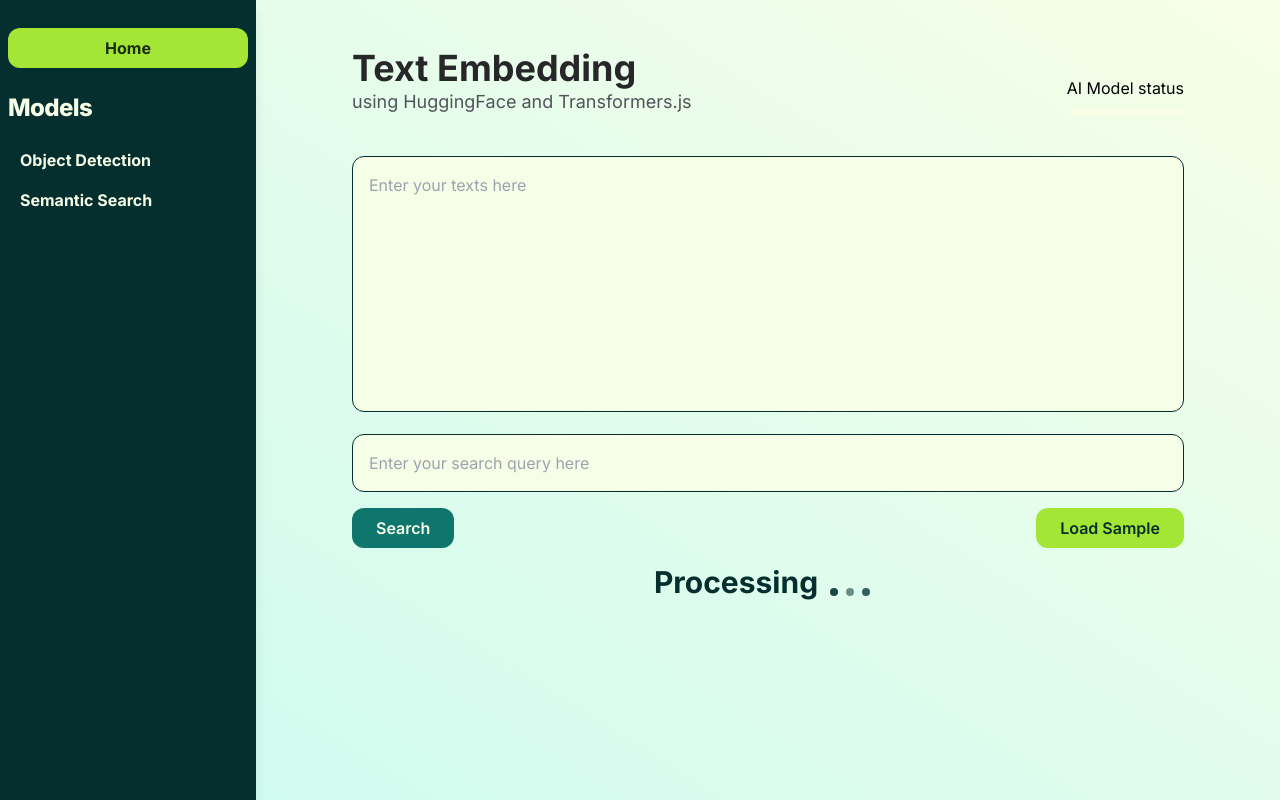
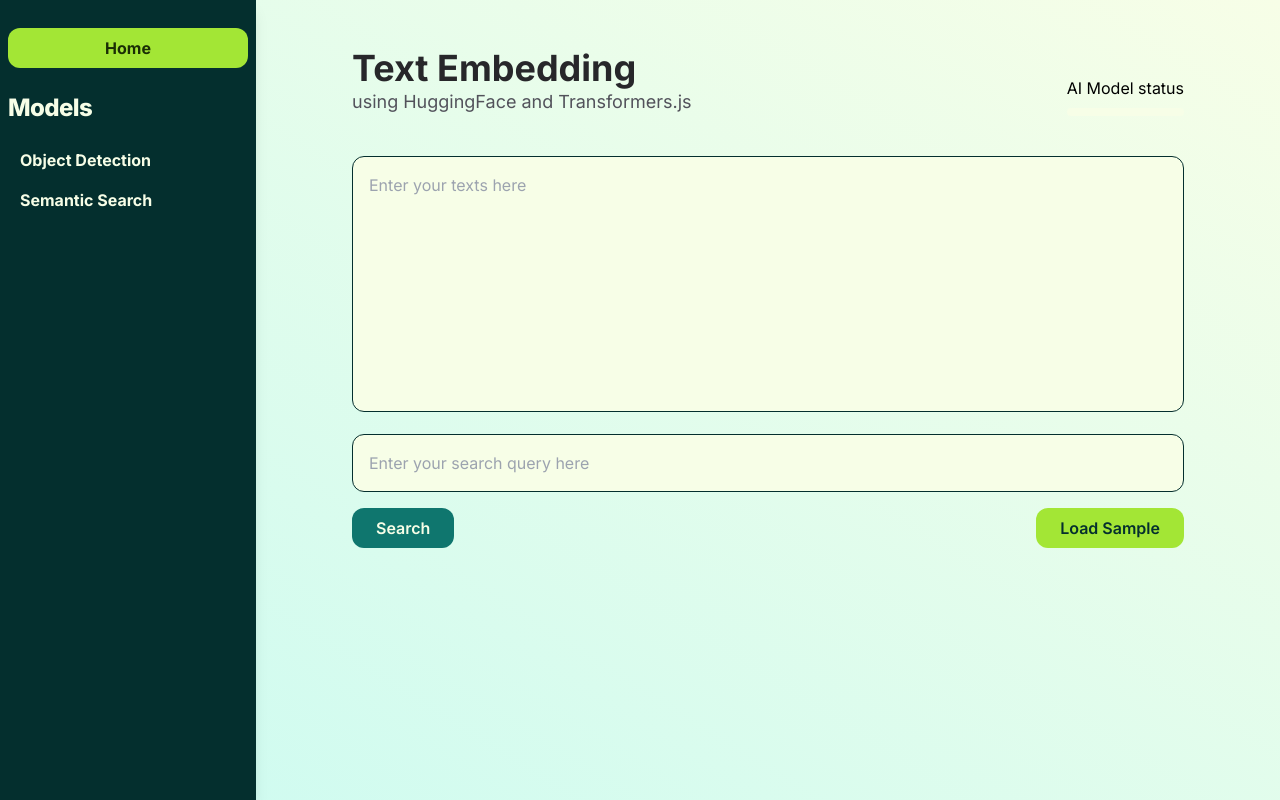
Before and after one commit to didoslavov/visionarai, a Next.js app: page /semantic-search in a window 1280 px wide. Built offline with nearby package versions, Linux system fonts and the light colour scheme.

Commit message:
fix loading

```diff
--- a/src/components/layout/embedded-search.tsx
+++ b/src/components/layout/embedded-search.tsx
@@ -4,7 +4,7 @@ import { EmbeddingResult } from '@/app/semantic-search/page';
 import { sampleData } from '@/constants/sample-data';
 import { cn } from '@/utils/cn';
 import { getSimilarityColor } from '@/utils/similarity-color';
-import { useState } from 'react';
+import { useEffect, useState } from 'react';
 import { MdAutoAwesome } from 'react-icons/md';
 import Loading from '../ui/loading';
 
@@ -19,15 +19,17 @@ const EmbeddedSearch = ({ status, onExtractFeatures, result, setStatus }: Embedd
     const [text, setText] = useState('');
     const [query, setQuery] = useState('');
     const [attention, setAttention] = useState(false);
+    const [processing, setProcessing] = useState(false);
 
     const handleExtractFeatures = () => {
+        setProcessing(true);
         setAttention(false);
         const texts = text
             .split('.')
             .join('\n')
             .split('\n')
             .filter((line) => line.trim() !== '');
-        setStatus('processing');
+        setStatus('progress');
         onExtractFeatures(texts, query);
     };
 
@@ -41,6 +43,12 @@ const EmbeddedSearch = ({ status, onExtractFeatures, result, setStatus }: Embedd
         setQuery('Gentle rain in the nature, feels energizing!');
         setAttention(true);
     };
+
+    useEffect(() => {
+        if (result?.length) {
+            setProcessing(false);
+        }
+    }, [result?.length]);
 
     return (
         <>
@@ -73,8 +81,8 @@ const EmbeddedSearch = ({ status, onExtractFeatures, result, setStatus }: Embedd
                     </button>
                 </div>
             </div>
-            {status !== 'complete' && (
-                <div className="mt-4 flex items-center justify-center text-2xl text-teal-950 font-bold text-center">
+            {processing && (
+                <div className="mt-20 flex items-center justify-center text-2xl text-teal-950 font-bold text-center">
                     <span className="text-3xl">Processing</span>
                     <Loading />
                 </div>
--- a/src/lib/worker.ts
+++ b/src/lib/worker.ts
@@ -1,4 +1,4 @@
-import { pipeline, env, type PipelineType, type Tensor } from '@xenova/transformers';
+import { pipeline, env, type PipelineType } from '@xenova/transformers';
 
 env.allowLocalModels = false;
 
```
